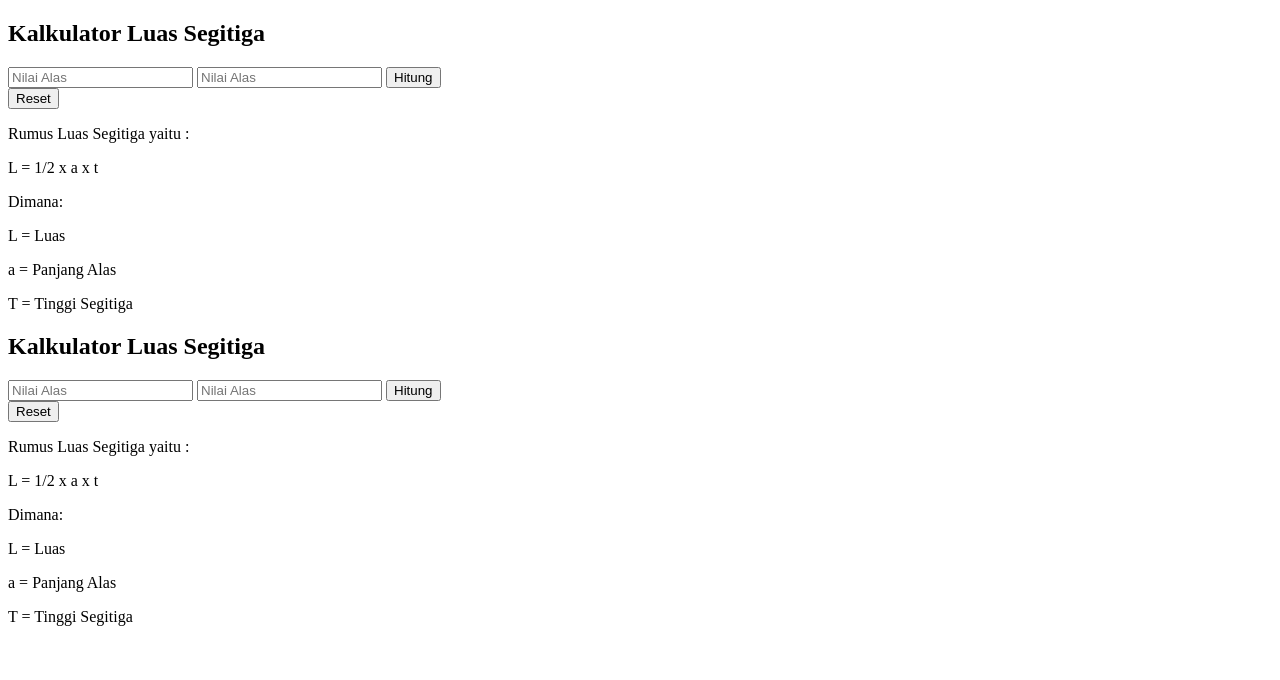
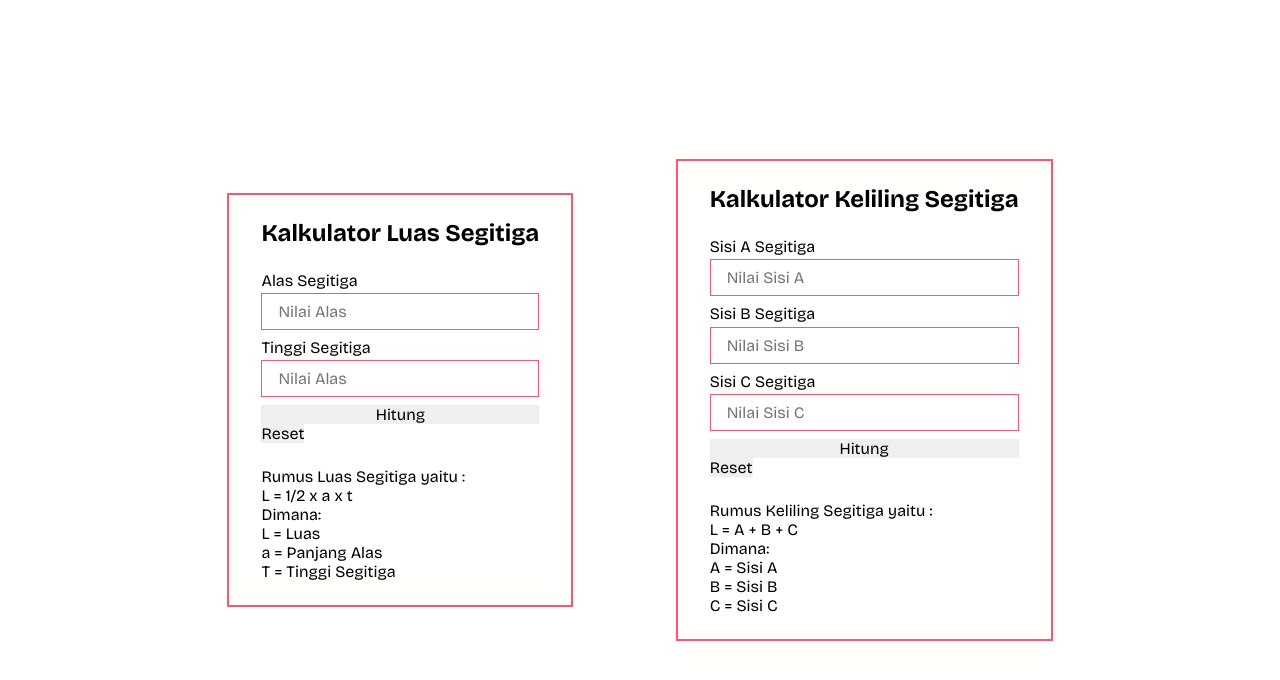
Before and after one commit to revou-fundamental-course/7-aug-23-danggro, a plain HTML site: page index.html in a window 1280 px wide. Drawn offline with nearby package versions, Linux system fonts and the light colour scheme.

Commit message:
fix input & add some style

```diff
--- a/css/style.css
+++ b/css/style.css
@@ -0,0 +1,72 @@
+@import url('https://fonts.googleapis.com/css2?family=Bricolage+Grotesque:opsz,wght@10..48,400;10..48,500;10..48,600;10..48,700&display=swap');
+
+:root {
+  --primary: #00ebc7;
+  --secondary: #ff5470;
+  --tertiary: #fde24f;
+  --white: #fffffe;
+  --text: #00214d;
+}
+
+/* Reset CSS */
+* {
+  margin: 0;
+  padding: 0;
+  border: 0;
+  box-sizing: border-box;
+  font-size: 100%;
+  font: inherit;
+  list-style: none;
+}
+
+/* HTML */
+html {
+  scroll-behavior: smooth;
+}
+
+/* Body */
+body {
+  font-family: 'Bricolage Grotesque', sans-serif;
+  height: 100vh;
+  background-color: var(--white);
+}
+
+/* Main */
+main {
+  display: flex;
+  justify-content: center;
+  align-items: center;
+  height: 100%;
+  gap: 8%;
+}
+
+/* Section */
+section {
+  border: 2px solid var(--secondary);
+  padding: 1.5rem 2rem;
+  display: flex;
+  flex-direction: column;
+  gap: 1.5rem;
+}
+
+section h1 {
+  font-size: 1.5rem;
+  font-weight: 700;
+  text-align: center;
+}
+
+/* Form */
+form {
+  display: flex;
+  flex-direction: column;
+}
+
+form label {
+  margin-bottom: 0.2rem;
+}
+
+form input {
+  margin-bottom: 0.5rem;
+  border: 1px solid var(--secondary);
+  padding: 0.5rem 1rem;
+}
--- a/index.html
+++ b/index.html
@@ -13,21 +13,23 @@
         <div id="container-luas" class="container">
           <div id="img-segitiga"></div>
           <form action="" id="form-luas">
+            <label for="alas">Alas Segitiga</label>
             <input
               type="number"
               name="alas"
               id="alas"
               placeholder="Nilai Alas"
             />
+            <label for="tinggi">Tinggi Segitiga</label>
             <input
               type="number"
               name="tinggi"
               id="tinggi"
               placeholder="Nilai Alas"
             />
-            <button id="button">Hitung</button>
+            <button id="submit-luas">Hitung</button>
           </form>
-          <button>Reset</button>
+          <button id="reset-luas">Reset</button>
         </div>
         <div id="rumus-luas">
           <p>Rumus Luas Segitiga yaitu :</p>
@@ -39,34 +41,29 @@
         </div>
       </section>
 
-      <section id="luas">
-        <h1>Kalkulator Luas Segitiga</h1>
-        <div id="container-luas" class="container">
+      <section id="keliling">
+        <h1>Kalkulator Keliling Segitiga</h1>
+        <div id="container-keliling" class="container">
           <div id="img-segitiga"></div>
-          <form action="" id="form-luas">
-            <input
-              type="number"
-              name="alas"
-              id="alas"
-              placeholder="Nilai Alas"
-            />
-            <input
-              type="number"
-              name="tinggi"
-              id="tinggi"
-              placeholder="Nilai Alas"
-            />
-            <button id="button">Hitung</button>
+          <form action="" id="form-keliling">
+            <label for="alas">Sisi A Segitiga</label>
+            <input type="number" name="A" id="A" placeholder="Nilai Sisi A" />
+            <label for="alas">Sisi B Segitiga</label>
+            <input type="number" name="B" id="B" placeholder="Nilai Sisi B" />
+            <label for="alas">Sisi C Segitiga</label>
+            <input type="number" name="C" id="C" placeholder="Nilai Sisi C" />
+
+            <button id="submit-keliling">Hitung</button>
           </form>
-          <button>Reset</button>
+          <button id="reset-keliling">Reset</button>
         </div>
-        <div id="rumus-luas">
-          <p>Rumus Luas Segitiga yaitu :</p>
-          <p>L = 1/2 x a x t</p>
+        <div id="rumus-keliling">
+          <p>Rumus Keliling Segitiga yaitu :</p>
+          <p>L = A + B + C</p>
           <p>Dimana:</p>
-          <p>L = Luas</p>
-          <p>a = Panjang Alas</p>
-          <p>T = Tinggi Segitiga</p>
+          <p>A = Sisi A</p>
+          <p>B = Sisi B</p>
+          <p>C = Sisi C</p>
         </div>
       </section>
     </main>
```
